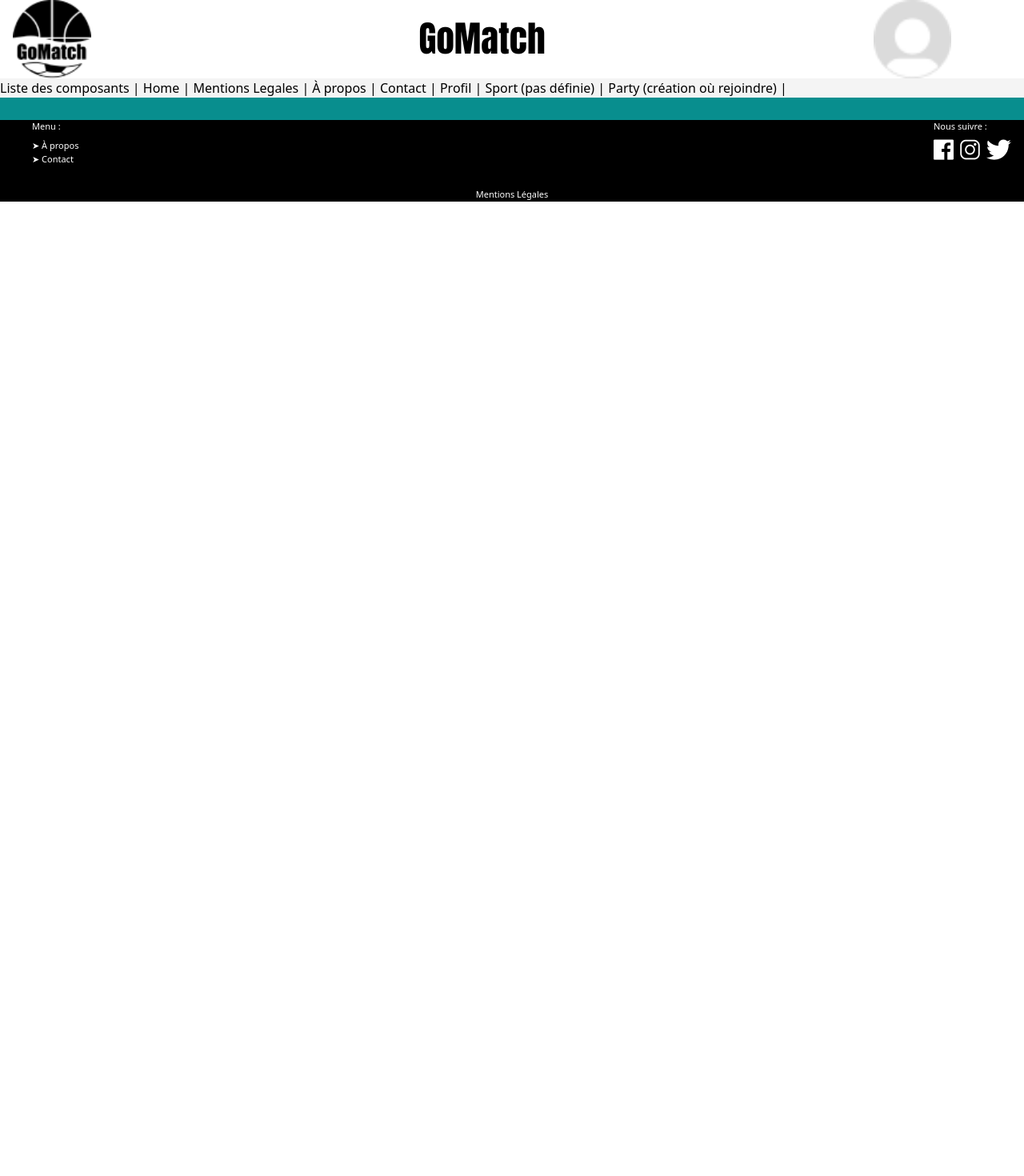
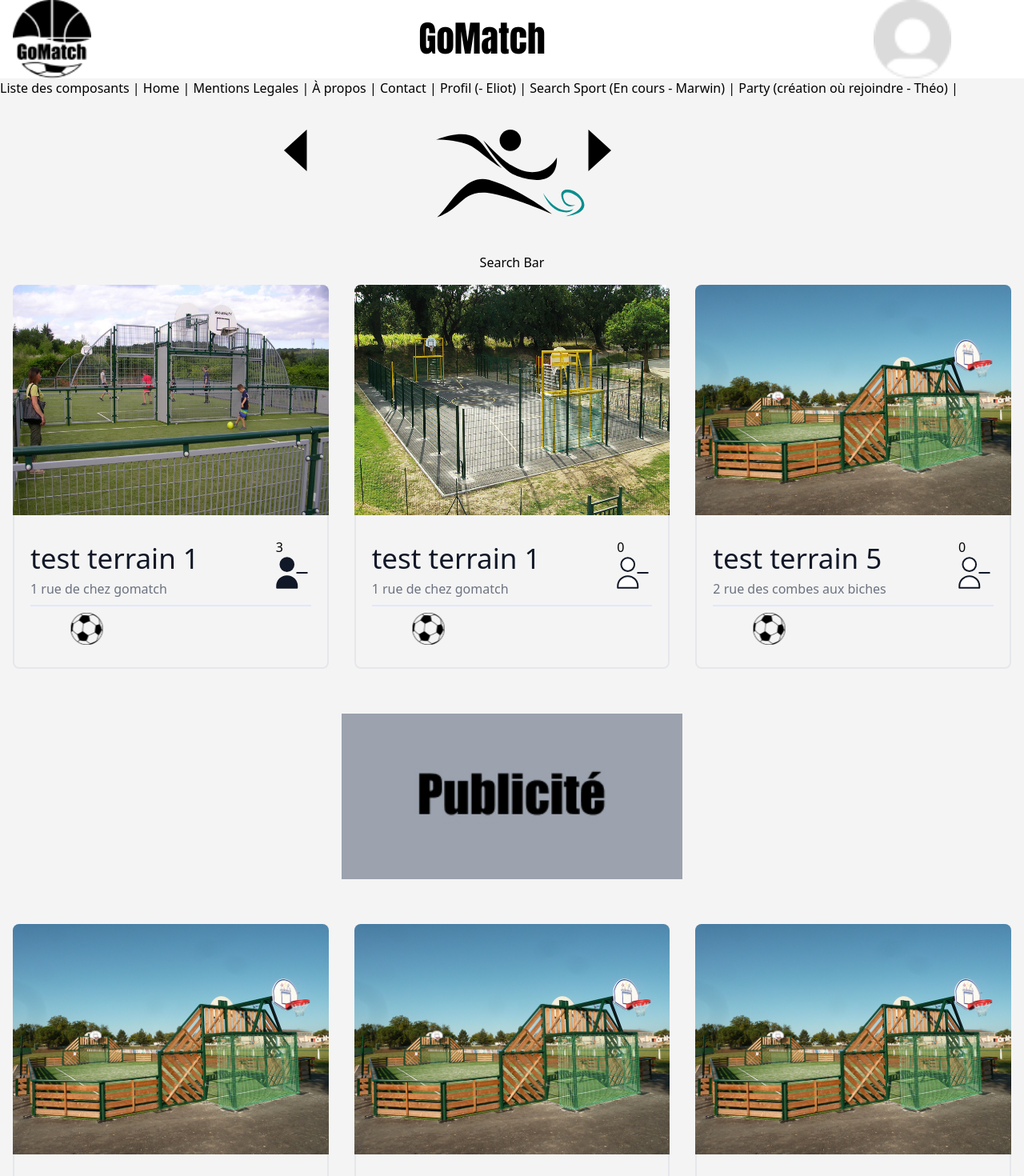
Before and after one commit to Marwin-Rdgs/GoMatch.fr, a Vue app: page /search in a window 1280 px wide. Shown: the top 1470 px of the page at 80% size. Before the commit the page ends 800 px from the top, so only its background shows below. Built offline with nearby package versions, Linux system fonts and the light colour scheme.

Commit message:
Avancement Search Sport

```diff
--- a/src/App.vue
+++ b/src/App.vue
@@ -8,9 +8,9 @@
     <RouterLink to="/mentionslegales"> Mentions Legales</RouterLink> |
     <RouterLink to="/apropos"> À propos</RouterLink> |
     <RouterLink to="/contact"> Contact </RouterLink> |
-    <RouterLink to="/profil"> Profil </RouterLink> |
-    <RouterLink to="/profil"> Sport (pas définie) </RouterLink> |
-    <RouterLink to="/party"> Party (création où rejoindre) </RouterLink> |
+    <RouterLink to="/profil"> Profil (- Eliot) </RouterLink> |
+    <RouterLink to="/search"> Search Sport (En cours - Marwin) </RouterLink> |
+    <RouterLink to="/party"> Party (création où rejoindre - Théo) </RouterLink> |
 
     <RouterView />
 
--- /dev/null
+++ b/src/Views/searchView.vue
@@ -0,0 +1,74 @@
+<template>
+
+<div class="flex justify-center my-10">
+    <div class="grid grid-cols-3 relative">
+        <arrowback />
+        <foot/>
+        <arrownext />
+    </div>
+</div>
+
+<h1 class="text-center">Search Bar</h1>
+
+<div class="grid lg:grid-cols-3 md:grid-cols-2 place-items-stretch place-self-center">
+    <cardterrains
+    type='foot'
+    statut
+    joueur= 3
+    nom="test terrain 1"
+    adress="1 rue de chez gomatch"
+    img="/public/terrains/city_hericourt.jpg"/>
+
+        <cardterrains
+    type='foot'
+    nom="test terrain 1"
+    adress="1 rue de chez gomatch"
+    img="/public/terrains/stad-ado1.jpg"/>
+
+    <cardterrains
+    type='foot'
+    nom="test terrain 5"
+    adress="2 rue des combes aux biches"
+    img="/public/terrains/citystade1.jpg"/>
+
+    <pub class="col-span-full"/>
+
+    <cardterrains
+    type='foot'
+    nom="test terrain 5"
+    adress="2 rue des combes aux biches"
+    img="/public/terrains/citystade1.jpg"/>
+
+        <cardterrains
+    type='foot'
+    nom="test terrain 5"
+    adress="2 rue des combes aux biches"
+    img="/public/terrains/citystade1.jpg"/>
+
+        <cardterrains
+    type='foot'
+    nom="test terrain 5"
+    adress="2 rue des combes aux biches"
+    img="/public/terrains/citystade1.jpg"/>
+
+    </div>
+
+</template>
+
+<script>
+import cardterrains from "../components/cardterrains.vue"
+import arrowback from "../components/icones/arrow_left.vue"
+import arrownext from "../components/icones/arrow_right.vue"
+import pub from "../components/pub.vue"
+
+import foot from "../components/icones/perso_football.vue";
+import petanque from "../components/icones/perso_petanque.vue";
+import basket from "../components/icones/perso_basket.vue";
+import tennis from "../components/icones/perso_tennis.vue";
+
+export default {
+  name: "searchView",
+
+  components: { pub, cardterrains, arrowback, arrownext, foot, petanque, basket, tennis }
+};
+</script>
--- a/src/components/cardterrains.vue
+++ b/src/components/cardterrains.vue
@@ -1,7 +1,7 @@
 <template>
   <a :href="url">
   <figure class="m-4">
-    <img class="w-full rounded-t-lg" :src="img" alt="Miniature du terrain" />
+    <img class="w-full rounded-t-lg h-72" :src="img" alt="Miniature du terrain" />
     <figcaption
       class="relative flex flex-col rounded-b-lg border-2 border-t-0 px-5 py-7"
     >
--- /dev/null
+++ b/src/components/icones/arrow_left.vue
@@ -0,0 +1,6 @@
+<template>
+    <svg width="29" height="52" viewBox="0 0 29 52" fill="none" xmlns="http://www.w3.org/2000/svg">
+<path d="M3.57746e-07 26L28.5 0.0192379L28.5 51.9808L3.57746e-07 26Z" fill="black"/>
+</svg>
+
+</template>
--- /dev/null
+++ b/src/components/icones/arrow_right.vue
@@ -0,0 +1,6 @@
+<template>
+    <svg width="29" height="52" viewBox="0 0 29 52" fill="none" xmlns="http://www.w3.org/2000/svg">
+<path d="M29 26L0.499998 51.9808L0.5 0.0192363L29 26Z" fill="black"/>
+</svg>
+
+</template>
--- a/src/router/index.js
+++ b/src/router/index.js
@@ -6,6 +6,7 @@ import aproposView from '../Views/aproposView.vue'
 import contactView from '../Views/contactView.vue'
 import profilView from '../Views/profilView.vue'
 import partyView from '../Views/partyView.vue'
+import searchView from '../Views/searchView.vue'
 
 const router = createRouter ({
     history: createWebHistory(import.meta.env.BASE_URL),
@@ -17,6 +18,7 @@ const router = createRouter ({
         {path: '/contact', name: 'contactView', component: contactView},
         {path: '/profil', name: 'profilView', component: profilView},
         {path: '/party', name: 'partyView', component: partyView},
+        {path: '/search', name: 'searchView', component: searchView},
     ]
 })
 
```
